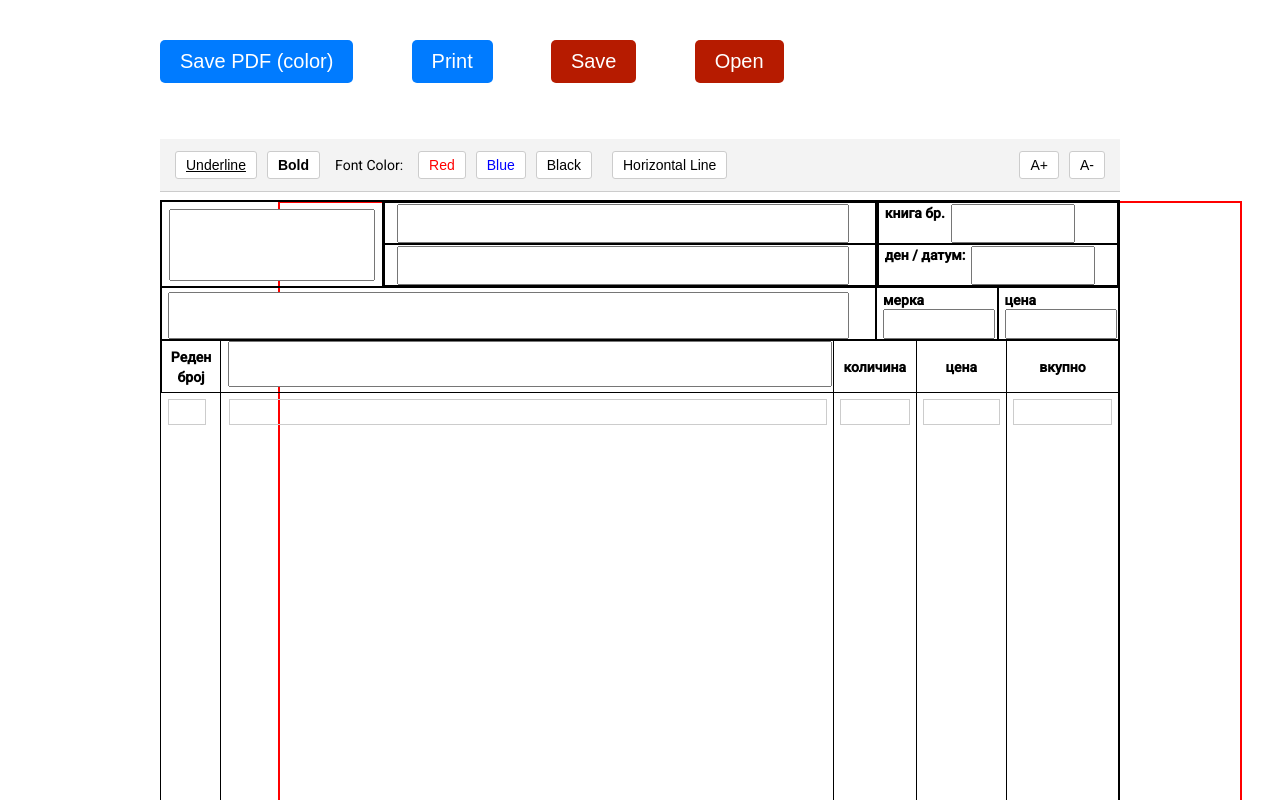
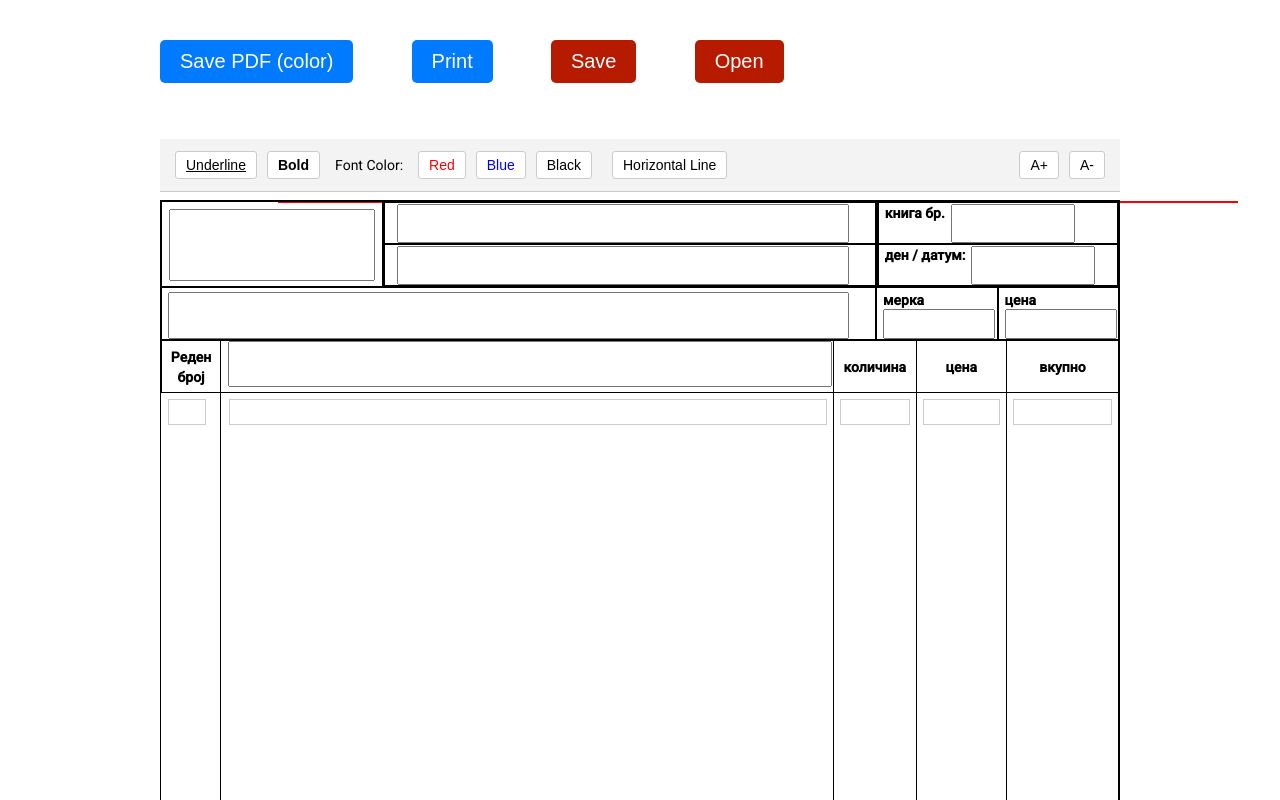
Before and after one commit to florent-fejzula/gradezna-kniga-driton, an Angular app: page / in a window 1280 px wide. Shown: the top 800 px of the page. Built offline with nearby package versions, Linux system fonts and the light colour scheme.

Commit message:
fixed print size

```diff
--- a/src/app/app.component.scss
+++ b/src/app/app.component.scss
@@ -165,13 +165,14 @@ hr {
 }
 
 .printSizeLabel {
-  border: 2px solid red;
+  border-top: 2px solid red;
+  border-bottom: 2px solid red;
   position: absolute;
   top: 201px;
   left: 278px;
   z-index: -1;
   width: 960px;
-  height: 1394px;
+  height: 1266px;
   margin: auto;
 }
 
@@ -388,7 +389,7 @@ table {
   border-collapse: collapse;
 
   tbody {
-    height: 1108px;
+    height: 980px;
   }
 
   th {
```
